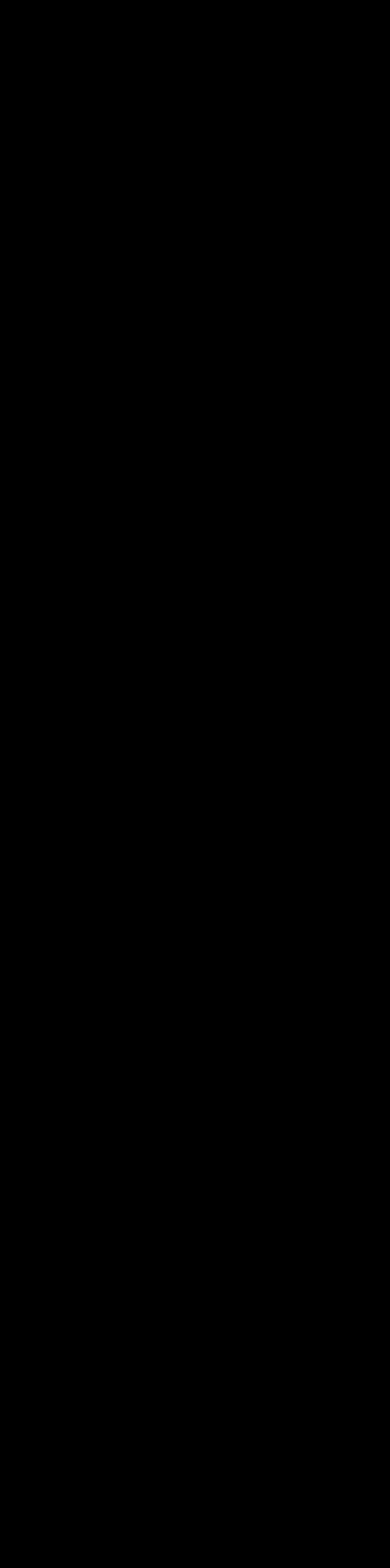
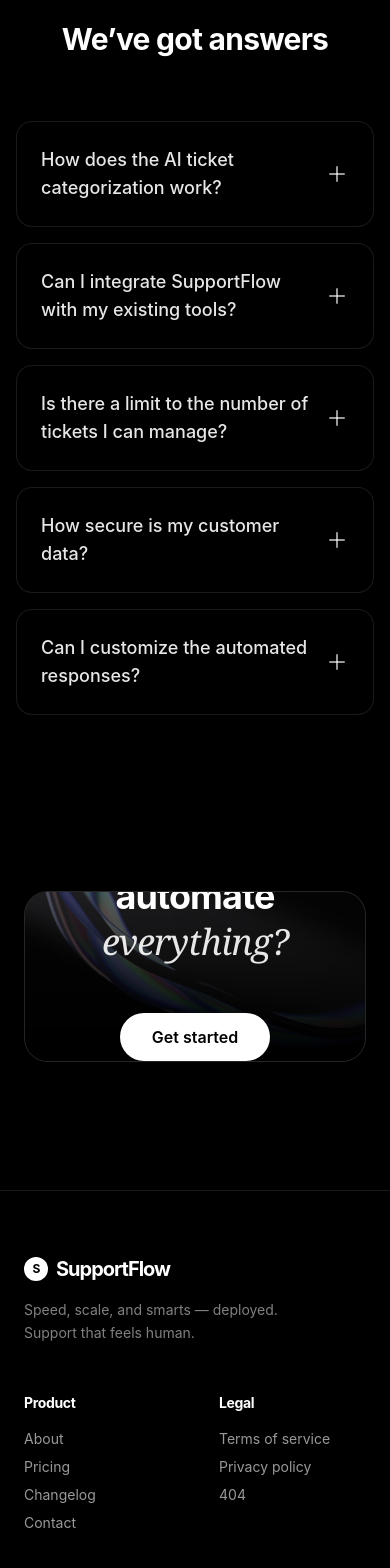
Before and after one commit to Santhosh-dev-lab/ticketing-system, a Next.js app: page / in a window 390 px wide. Shown: the part 6680-8248 px from the top of the page. Before the commit the page ends 6605 px from the top, so only its background shows below. Built offline with nearby package versions, Linux system fonts and the light colour scheme; no server answers.

Commit message:
feat: Add FAQs and Footer sections with customizations

```diff
--- a/app/page.tsx
+++ b/app/page.tsx
@@ -5,6 +5,8 @@ import Image from 'next/image'
 import Features from '@/components/Features'
 import MissionStatement from '@/components/MissionStatement'
 import StickyScroll from '@/components/StickyScroll'
+import FAQs from '@/components/FAQs'
+import Footer from '@/components/Footer'
 
 export default async function Index() {
   const supabase = await createClient()
@@ -122,6 +124,12 @@ export default async function Index() {
         {/* Features Section - Defaults to black bg (from parent) */}
         <Features />
 
+        {/* FAQs Section */}
+        <FAQs />
+
+        {/* Footer */}
+        <Footer />
+
       </main>
     </div>
   )
--- /dev/null
+++ b/components/FAQs.tsx
@@ -0,0 +1,82 @@
+'use client';
+
+import React, { useState } from 'react';
+import { motion, AnimatePresence } from 'framer-motion';
+import { Plus } from 'lucide-react';
+
+const faqs = [
+    {
+        question: "How does the AI ticket categorization work?",
+        answer: "Our AI analyzes the content of incoming tickets to automatically assign priority levels and categories. This ensures that urgent issues are flagged immediately and routed to the correct department without manual intervention."
+    },
+    {
+        question: "Can I integrate SupportFlow with my existing tools?",
+        answer: "Yes, SupportFlow offers seamless integration with popular tools like Slack, Jira, and Salesforce. You can sync data in real-time and manage your entire support workflow from a single dashboard."
+    },
+    {
+        question: "Is there a limit to the number of tickets I can manage?",
+        answer: "No, our platform is designed to scale with your business. Whether you handle 10 or 10,000 tickets a day, SupportFlow works without performance degradation."
+    },
+    {
+        question: "How secure is my customer data?",
+        answer: "We take security seriously. All data is encrypted at rest and in transit using industry-standard protocols. We are SOC2 compliant and perform regular security audits to ensure your information is always safe."
+    },
+    {
+        question: "Can I customize the automated responses?",
+        answer: "Absolutely. You can set up custom templates and rules for automated replies. The AI Copilot can also draft responses based on your knowledge base, which you can review before sending."
+    }
+];
+
+export default function FAQs() {
+    return (
+        <section className="container mx-auto px-4 py-24 relative z-20">
+            <div className="text-center mb-16 animate-fade-up">
+                <h2 className="text-3xl md:text-5xl font-bold text-white mb-4">
+                    We’ve got answers
+                </h2>
+            </div>
+
+            <div className="max-w-3xl mx-auto space-y-4">
+                {faqs.map((faq, index) => (
+                    <AccordionItem key={index} question={faq.question} answer={faq.answer} />
+                ))}
+            </div>
+        </section>
+    );
+}
+
+const AccordionItem = ({ question, answer }: { question: string, answer: string }) => {
+    const [isOpen, setIsOpen] = useState(false);
+
+    return (
+        <div className="border border-white/10 rounded-2xl bg-black/40 backdrop-blur-sm overflow-hidden transition-all hover:bg-white/5">
+            <button
+                onClick={() => setIsOpen(!isOpen)}
+                className="w-full flex items-center justify-between p-6 text-left"
+            >
+                <span className="text-lg font-medium text-white/90">{question}</span>
+                <motion.div
+                    animate={{ rotate: isOpen ? 45 : 0 }}
+                    transition={{ duration: 0.2 }}
+                    className="flex-shrink-0 ml-4"
+                >
+                    <Plus className="text-white/60 w-6 h-6" />
+                </motion.div>
+            </button>
+            <AnimatePresence>
+                {isOpen && (
+                    <motion.div
+                        initial={{ height: 0, opacity: 0 }}
+                        animate={{ height: 'auto', opacity: 1 }}
+                        exit={{ height: 0, opacity: 0 }}
+                        transition={{ duration: 0.3, ease: "easeInOut" }}
+                    >
+                        <div className="px-6 pb-6 text-white/60 leading-relaxed">
+                            {answer}
+                        </div>
+                    </motion.div>
+                )}
+            </AnimatePresence>
+        </div>
+    );
+};
--- /dev/null
+++ b/components/Footer.tsx
@@ -0,0 +1,106 @@
+'use client';
+
+import React from 'react';
+import Image from 'next/image';
+import Link from 'next/link';
+import { Twitter, Linkedin, Youtube, Instagram } from 'lucide-react';
+
+export default function Footer() {
+    return (
+        <footer className="relative w-full bg-black pt-20 pb-10 overflow-hidden text-white/80">
+
+            {/* CTA Section */}
+            <div className="relative w-full max-w-6xl mx-auto px-6 mb-32">
+                <div className="relative w-full rounded-3xl overflow-hidden bg-white/5 border border-white/10 aspect-[2/1] md:aspect-[3/1] flex flex-col items-center justify-center p-8 text-center">
+
+                    {/* Background Image with Animation */}
+                    <div className="absolute inset-0 z-0">
+                        <div className="absolute -top-[10%] -left-[10%] w-[120%] h-[120%] animate-slow-pan">
+                            <Image
+                                src="/background1.png"
+                                alt="Background"
+                                fill
+                                className="object-cover object-center opacity-60"
+                            />
+                        </div>
+                        {/* Gradient Overlay for Text Readability */}
+                        <div className="absolute inset-0 bg-gradient-to-t from-black via-black/50 to-transparent z-10" />
+                    </div>
+
+                    {/* CTA Content */}
+                    <div className="relative z-20 space-y-8 animate-fade-up">
+                        <h2 className="text-4xl md:text-6xl font-bold tracking-tight text-white max-w-2xl mx-auto leading-tight">
+                            Ready to automate <span className="italic font-serif font-light text-white/90">everything?</span>
+                        </h2>
+
+                        <div className="flex flex-col sm:flex-row items-center justify-center gap-4 pt-4">
+                            <Link
+                                href="/signup"
+                                className="h-12 px-8 rounded-full bg-white text-black font-semibold flex items-center justify-center hover:bg-gray-200 transition-all hover:scale-105"
+                            >
+                                Get started
+                            </Link>
+                            <Link
+                                href="#"
+                                className="h-12 px-8 rounded-full border border-white/20 bg-white/5 backdrop-blur-sm text-white font-medium flex items-center justify-center hover:bg-white/10 transition-all"
+                            >
+                                Learn more
+                            </Link>
+                        </div>
+                    </div>
+                </div>
+            </div>
+
+            {/* Footer Links */}
+            <div className="max-w-6xl mx-auto px-6 grid grid-cols-2 md:grid-cols-4 gap-12 border-t border-white/10 pt-16">
+
+                {/* Brand Column */}
+                <div className="col-span-2 md:col-span-1 space-y-4">
+                    <div className="flex items-center gap-2 font-bold text-xl tracking-tighter text-white">
+                        <span className="w-6 h-6 rounded-full bg-white flex items-center justify-center text-black text-xs">S</span>
+                        SupportFlow
+                    </div>
+                    <p className="text-sm text-white/50 leading-relaxed">
+                        Speed, scale, and smarts — deployed. <br />
+                        Support that feels human.
+                    </p>
+                </div>
+
+                {/* Links Column 1 */}
+                <div className="space-y-4">
+                    <h4 className="text-sm font-semibold text-white">Product</h4>
+                    <ul className="space-y-2 text-sm text-white/60">
+                        <li><Link href="#" className="hover:text-white transition-colors">About</Link></li>
+                        <li><Link href="#" className="hover:text-white transition-colors">Pricing</Link></li>
+                        <li><Link href="#" className="hover:text-white transition-colors">Changelog</Link></li>
+                        <li><Link href="#" className="hover:text-white transition-colors">Contact</Link></li>
+                    </ul>
+                </div>
+
+                {/* Links Column 2 */}
+                <div className="space-y-4">
+                    <h4 className="text-sm font-semibold text-white">Legal</h4>
+                    <ul className="space-y-2 text-sm text-white/60">
+                        <li><Link href="#" className="hover:text-white transition-colors">Terms of service</Link></li>
+                        <li><Link href="#" className="hover:text-white transition-colors">Privacy policy</Link></li>
+                        <li><Link href="#" className="hover:text-white transition-colors">404</Link></li>
+                    </ul>
+                </div>
+
+                {/* Links Column 3 */}
+                <div className="space-y-4">
+                    <h4 className="text-sm font-semibold text-white">Connect</h4>
+                    <ul className="space-y-2 text-sm text-white/60">
+                        <li><Link href="#" className="hover:text-white transition-colors flex items-center gap-2"><Instagram size={14} /> Instagram</Link></li>
+                        <li><Link href="#" className="hover:text-white transition-colors flex items-center gap-2"><Youtube size={14} /> YouTube</Link></li>
+                        <li><Link href="#" className="hover:text-white transition-colors flex items-center gap-2"><Linkedin size={14} /> LinkedIn</Link></li>
+                        <li><Link href="#" className="hover:text-white transition-colors flex items-center gap-2"><Twitter size={14} /> Twitter / X</Link></li>
+                    </ul>
+                </div>
+            </div>
+            <div className="max-w-6xl mx-auto px-6 pt-12 text-xs text-white/30 text-center">
+                © {new Date().getFullYear()} SupportFlow Inc. All rights reserved.
+            </div>
+        </footer>
+    );
+}
```
